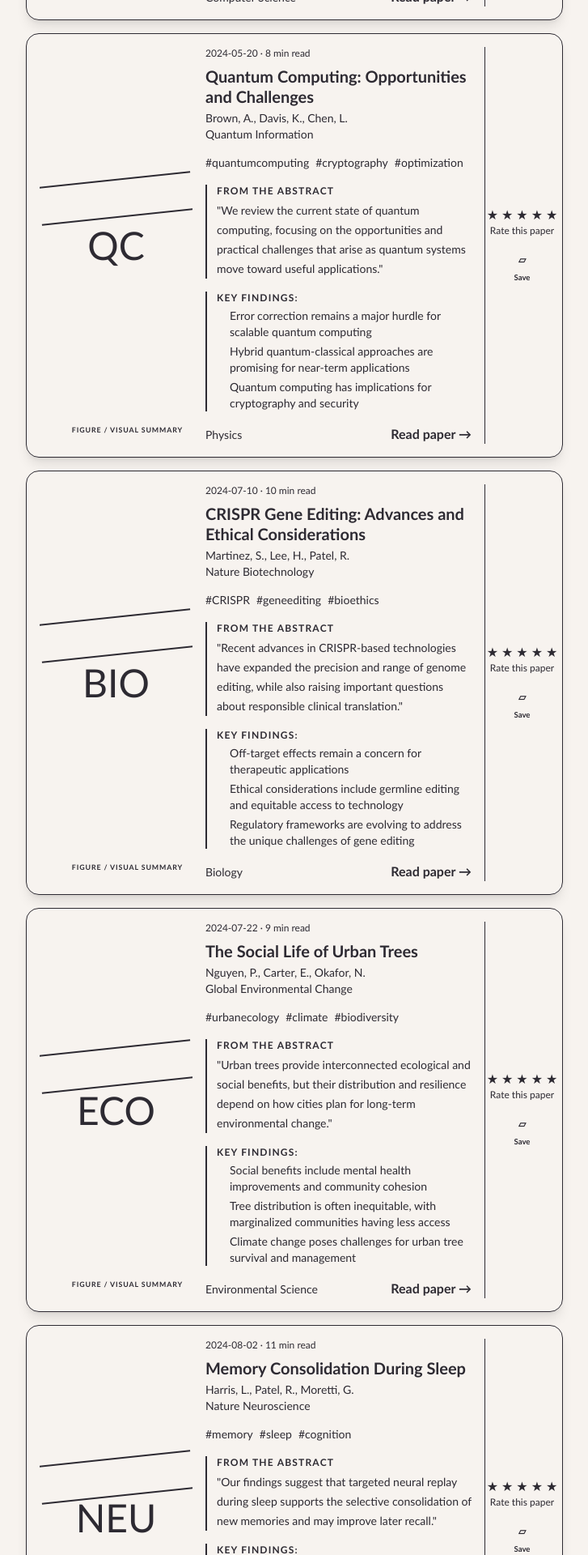
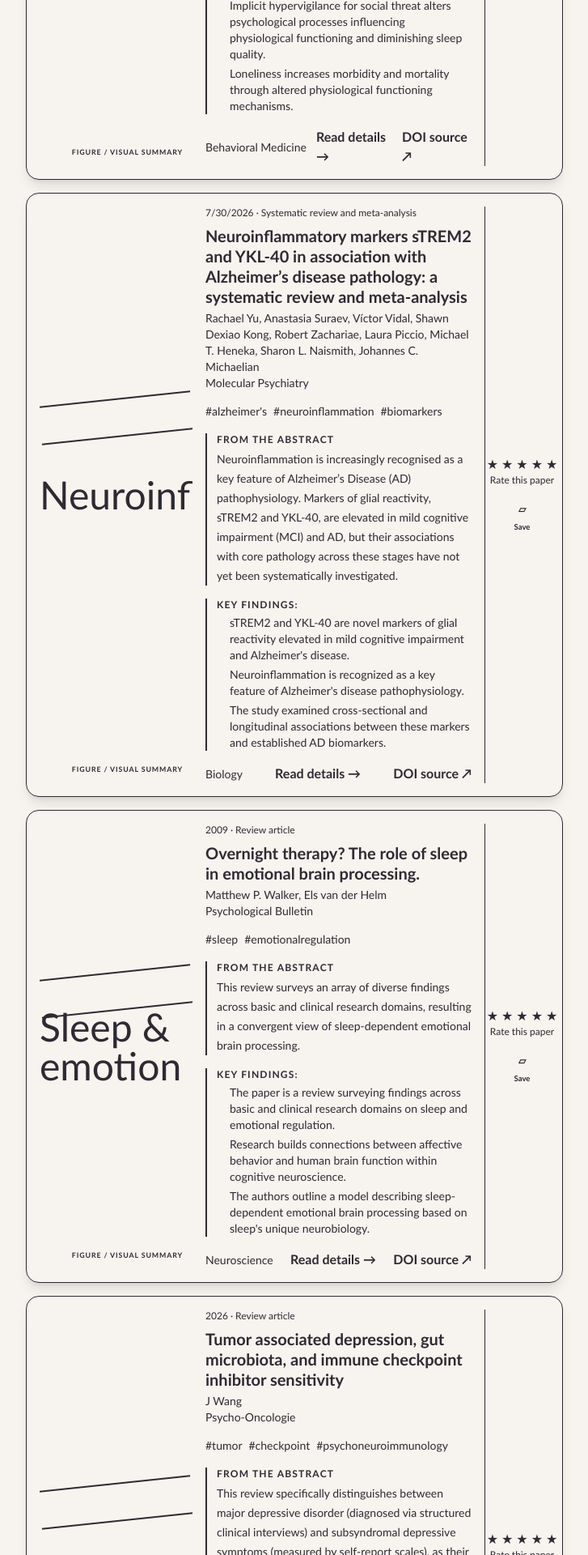
Before and after one commit to elizabethk1204/cac-2026, a React (Vite) app: page /feed in a window 1280 px wide. Shown: the part 840-2760 px from the top of the page at 81% size, without its empty margins (240-967 px from the left). Built offline with nearby package versions, Linux system fonts and the light colour scheme.

Commit message:
removed color, added 2.0

```diff
--- a/src/pages/MainFeed.jsx
+++ b/src/pages/MainFeed.jsx
@@ -5,99 +5,124 @@ import { readLibrary, writeLibrary } from "../libraryStore";
 const mockPapers = [
   {
     id: 1,
-    title: "Deep Learning for Natural Language Processing",
-    authors: "Smith, J., Johnson, M., Williams, R.",
-    date: "2024-06-15",
-    topic: "Computer Science",
-    tags: ["#machinelearning", "#NLP", "#transformers"],
+    title:
+      "Loneliness Matters: A Theoretical and Empirical Review of Consequences and Mechanisms",
+    authors: "Louise C. Hawkley, John T. Cacioppo",
+    date: "7/22/2019",
+    topic: "Behavioral Medicine",
+    tags: ["#socialspecies", "#loneliness", "#mentalhealth"],
     abstractQuote:
-      '"Transformer architectures have become the dominant approach for a wide range of natural language processing tasks, enabling substantial gains through scalable attention mechanisms and transfer learning."',
-    image: "AI",
-    keyFindings:
-      "- Transformer models outperform traditional RNN-based approaches - Transfer learning significantly reduces training time - Multi-task training improves generalization - Model size correlates strongly with performance gains",
-    journal: "Nature Machine Intelligence",
-    readTime: "12 min read",
-    saved: false,
+      "The purpose of this paper is to review the features and consequences of loneliness within a comprehensive theoretical framework that informs interventions to reduce loneliness. We review physical and mental health consequences of loneliness, mechanisms for its effects, and effectiveness of extant interventions.",
+    image: "Social connection",
+    keyFindings: [
+      "Loneliness increases vigilance for threat and heightens feelings of vulnerability while raising desire to reconnect.",
+      "Implicit hypervigilance for social threat alters psychological processes influencing physiological functioning and diminishing sleep quality.",
+      "Loneliness increases morbidity and mortality through altered physiological functioning mechanisms.",
+    ],
+    journal: "Annals of Behavioral Medicine",
+    source: "https://doi.org/10.1007/s12160-010-9210-8",
+    readTime: "Review article",
   },
   {
     id: 2,
-    title: "Quantum Computing: Opportunities and Challenges",
-    authors: "Brown, A., Davis, K., Chen, L.",
-    date: "2024-05-20",
-    topic: "Physics",
-    tags: ["#quantumcomputing", "#cryptography", "#optimization"],
+    title:
+      "Neuroinflammatory markers sTREM2 and YKL-40 in association with Alzheimer’s disease pathology: a systematic review and meta-analysis",
+    authors:
+      "Rachael Yu, Anastasia Suraev, Víctor Vidal, Shawn Dexiao Kong, Robert Zachariae, Laura Piccio, Michael T. Heneka, Sharon L. Naismith, Johannes C. Michaelian",
+    date: "7/30/2026",
+    topic: "Biology",
+    tags: ["#alzheimer's", "#neuroinflammation", "#biomarkers"],
     abstractQuote:
-      '"We review the current state of quantum computing, focusing on the opportunities and practical challenges that arise as quantum systems move toward useful applications."',
-    image: "QC",
-    keyFindings:
-      "- Quantum algorithms can provide exponential speedups for certain problems - Error correction remains a major hurdle for scalable quantum computing - Hybrid quantum-classical approaches are promising for near-term applications - Quantum computing has implications for cryptography and security",
-    journal: "Quantum Information",
-    readTime: "8 min read",
-    saved: false,
+      "Neuroinflammation is increasingly recognised as a key feature of Alzheimer’s Disease (AD) pathophysiology. Markers of glial reactivity, sTREM2 and YKL-40, are elevated in mild cognitive impairment (MCI) and AD, but their associations with core pathology across these stages have not yet been systematically investigated.",
+    image: "Neuroinflammation",
+    keyFindings: [
+      "sTREM2 and YKL-40 are novel markers of glial reactivity elevated in mild cognitive impairment and Alzheimer's disease.",
+      "Neuroinflammation is recognized as a key feature of Alzheimer's disease pathophysiology.",
+      "The study examined cross-sectional and longitudinal associations between these markers and established AD biomarkers.",
+    ],
+    journal: "Molecular Psychiatry",
+    source: "https://doi.org/10.1038/s41380-026-03787-x",
+    readTime: "Systematic review and meta-analysis",
   },
   {
     id: 3,
-    title: "CRISPR Gene Editing: Advances and Ethical Considerations",
-    authors: "Martinez, S., Lee, H., Patel, R.",
-    date: "2024-07-10",
-    topic: "Biology",
-    tags: ["#CRISPR", "#geneediting", "#bioethics"],
+    title: "Overnight therapy? The role of sleep in emotional brain processing.",
+    authors: "Matthew P. Walker, Els van der Helm",
+    date: "2009",
+    topic: "Neuroscience",
+    tags: ["#sleep", "#emotionalregulation"],
     abstractQuote:
-      '"Recent advances in CRISPR-based technologies have expanded the precision and range of genome editing, while also raising important questions about responsible clinical translation."',
-    image: "BIO",
-    keyFindings:
-      "- CRISPR-Cas systems enable precise genome editing in a wide range of organisms - Off-target effects remain a concern for therapeutic applications - Ethical considerations include germline editing and equitable access to technology - Regulatory frameworks are evolving to address the unique challenges of gene editing",
-    journal: "Nature Biotechnology",
-    readTime: "10 min read",
-    saved: false,
+      "This review surveys an array of diverse findings across basic and clinical research domains, resulting in a convergent view of sleep-dependent emotional brain processing.",
+    image: "Sleep & emotion",
+    keyFindings: [
+      "The paper is a review surveying findings across basic and clinical research domains on sleep and emotional regulation.",
+      "Research builds connections between affective behavior and human brain function within cognitive neuroscience.",
+      "The authors outline a model describing sleep-dependent emotional brain processing based on sleep's unique neurobiology.",
+    ],
+    journal: "Psychological Bulletin",
+    source: "https://doi.org/10.1037/a0016570",
+    readTime: "Review article",
   },
   {
     id: 4,
-    title: "The Social Life of Urban Trees",
-    authors: "Nguyen, P., Carter, E., Okafor, N.",
-    date: "2024-07-22",
-    topic: "Environmental Science",
-    tags: ["#urbanecology", "#climate", "#biodiversity"],
+    title:
+      "Tumor associated depression, gut microbiota, and immune checkpoint inhibitor sensitivity",
+    authors: "J Wang",
+    date: "2026",
+    topic: "Psycho-oncology",
+    tags: ["#tumor", "#checkpoint", "#psychoneuroimmunology"],
     abstractQuote:
-      '"Urban trees provide interconnected ecological and social benefits, but their distribution and resilience depend on how cities plan for long-term environmental change."',
-    image: "ECO",
-    keyFindings:
-      "- Urban trees improve air quality, reduce heat islands, and support biodiversity - Social benefits include mental health improvements and community cohesion - Tree distribution is often inequitable, with marginalized communities having less access - Climate change poses challenges for urban tree survival and management",
-    journal: "Global Environmental Change",
-    readTime: "9 min read",
-    saved: false,
+      "This review specifically distinguishes between major depressive disorder (diagnosed via structured clinical interviews) and subsyndromal depressive symptoms (measured by self-report scales), as their biological correlates may differ.",
+    image: "Psychoneuroimmunology",
+    keyFindings: [
+      "Tumor-associated depression activates the hypothalamic pituitary adrenal axis and upregulates proinflammatory cytokines.",
+      "Impaired T cell function and reduced immune checkpoint inhibitor efficacy result from depression's biological effects.",
+      "Review distinguishes major depressive disorder from subsyndromal depressive symptoms using different diagnostic and measurement approaches.",
+    ],
+    journal: "Psycho-Oncologie",
+    source: "https://doi.org/10.18282/po5751",
+    readTime: "Review article",
   },
   {
     id: 5,
-    title: "Memory Consolidation During Sleep",
-    authors: "Harris, L., Patel, R., Moretti, G.",
-    date: "2024-08-02",
-    topic: "Neuroscience",
-    tags: ["#memory", "#sleep", "#cognition"],
+    title:
+      "Air Pollution and Mental Health Among African Americans and Caribbean Blacks: Findings from the National Survey of American Life",
+    authors:
+      "Karen D. Lincoln, Minhazul Mohsin, Jun Wu, Celina Phillipson, Karen Valladares",
+    date: "8/4/2026",
+    topic: "Sociology",
+    tags: ["#mentalhealth", "#airpollution", "#africanamericans"],
     abstractQuote:
-      '"Our findings suggest that targeted neural replay during sleep supports the selective consolidation of new memories and may improve later recall."',
-    image: "NEU",
-    keyFindings:
-      "- Sleep-dependent memory consolidation enhances long-term retention - Targeted neural replay during sleep facilitates the integration of new information - Cognitive performance is improved with adequate sleep duration - Sleep disruption impairs memory formation and learning",
-    journal: "Nature Neuroscience",
-    readTime: "11 min read",
-    saved: false,
+      "The findings highlight the need for policy strategies that jointly target environmental exposures and the social factors driving mental health vulnerability in diverse Black populations.",
+    image: "Air & mental health",
+    keyFindings: [
+      "Study examined associations between ambient fine particulate matter (PM2.5) and mental health disorders using logistic regression models.",
+      "National Survey of American Life dataset merged with census-tract spatially resolved PM2.5 estimates for 5,178 participants.",
+      "Air pollution disproportionately burdens Black communities and may contribute to mental health inequities among African Americans and Caribbean Blacks.",
+    ],
+    journal: "Sociological Focus",
+    source: "https://doi.org/10.1080/00380237.2026.2626862",
+    readTime: "Research article",
   },
   {
     id: 6,
-    title: "A New Perspective on Scientific Discovery",
-    authors: "Wilson, T., Adeyemi, K., Rossi, M.",
-    date: "2024-08-11",
-    topic: "Computer Science",
-    tags: ["#scienceofscience", "#discovery", "#research"],
+    title: "Major Depressive Disorder and Hypothalamic-Pituitary-Adrenal Axis Activity",
+    authors:
+      "Sophie A. Vreeburg, Witte J.G. Hoogendijk, Johannes van Pelt, Roel H. DeRijk, Jolanda C. M. Verhagen, Richard van Dyck, Johannes H. Smit, Frans G. Zitman, Brenda W.J.H. Penninx",
+    date: "2009",
+    topic: "Psychology",
+    tags: ["#cortisol", "#depression", "#cohortstudy"],
     abstractQuote:
-      '"Combining large-scale scholarly data with expert judgment reveals overlooked connections that can guide more diverse and productive research agendas."',
-    image: "SCI",
-    keyFindings:
-      "- Data-driven approaches can identify underexplored research areas - Interdisciplinary collaboration enhances the potential for novel discoveries - Expert judgment remains critical for interpreting complex scientific landscapes - Open access to data and publications accelerates the pace of discovery",
-    journal: "Science Advances",
-    readTime: "7 min read",
-    saved: false,
+      "There is a central belief that depression is associated with hyperactivity of the hypothalamic-pituitary-adrenal axis, resulting in higher cortisol levels. However, results are inconsistent. Objective: To examine whether there is an association between depression and various cortisol indicators in a large cohort study.",
+    image: "Cortisol & mood",
+    keyFindings: [
+      "Most depression characteristics (severity, chronicity, symptom profile, prior childhood trauma) were not associated with hypothalamic-pituitary-adrenal axis activity except for comorbid anxiety, which tended to be associated with a higher cortisol awakening response.",
+      "The use of psychoactive medication was generally associated with lower cortisol levels and less cortisol suppression after dexamethasone ingestion.",
+      "Because a higher cortisol awakening response was observed among both subjects with current MDD and subjects with remitted MDD, this may be indicative of an increased biological vulnerability for depression.",
+    ],
+    journal: "Archives of General Psychiatry",
+    source: "https://doi.org/10.1001/archgenpsychiatry.2009.50",
+    readTime: "Cohort study",
   },
 ];
 
@@ -126,7 +151,7 @@ export default function MainFeed({ onNavigate }) {
         const matchesTopic =
           activeTopic === "For you" || paper.topic === activeTopic;
         const searchText =
-          `${paper.title} ${paper.authors} ${paper.topic}`.toLowerCase();
+          `${paper.title} ${paper.authors} ${paper.topic} ${paper.journal} ${paper.tags.join(" ")} ${paper.abstractQuote}`.toLowerCase();
         return matchesTopic && searchText.includes(query.toLowerCase());
       }),
     [activeTopic, query],
@@ -333,12 +358,9 @@ export default function MainFeed({ onNavigate }) {
                       Key Findings:
                     </p>
                     <ul className="mt-1 grid gap-1 pl-4 text-sm text-base-content/70">
-                      {paper.keyFindings
-                        .split(" - ")
-                        .slice(1)
-                        .map((finding, index) => (
+                      {paper.keyFindings.map((finding, index) => (
                           <li key={index}>{finding}</li>
-                        ))}{" "}
+                        ))}
                     </ul>
                   </div>
                   <div className="mt-4 flex items-center justify-between gap-3">
@@ -350,8 +372,16 @@ export default function MainFeed({ onNavigate }) {
                       to="/paper"
                       state={{ paper }}
                     >
-                      Read paper <span>→</span>
+                      Read details <span>→</span>
                     </Link>
+                    <a
+                      className="font-bold text-primary"
+                      href={paper.source}
+                      target="_blank"
+                      rel="noreferrer"
+                    >
+                      DOI source ↗
+                    </a>
                   </div>
                 </div>
                 <div className="flex flex-row items-center justify-start gap-4 border-t border-base-300 pt-3 md:flex-col md:justify-center md:border-l md:border-t-0 md:pl-3 md:pt-0">
```
